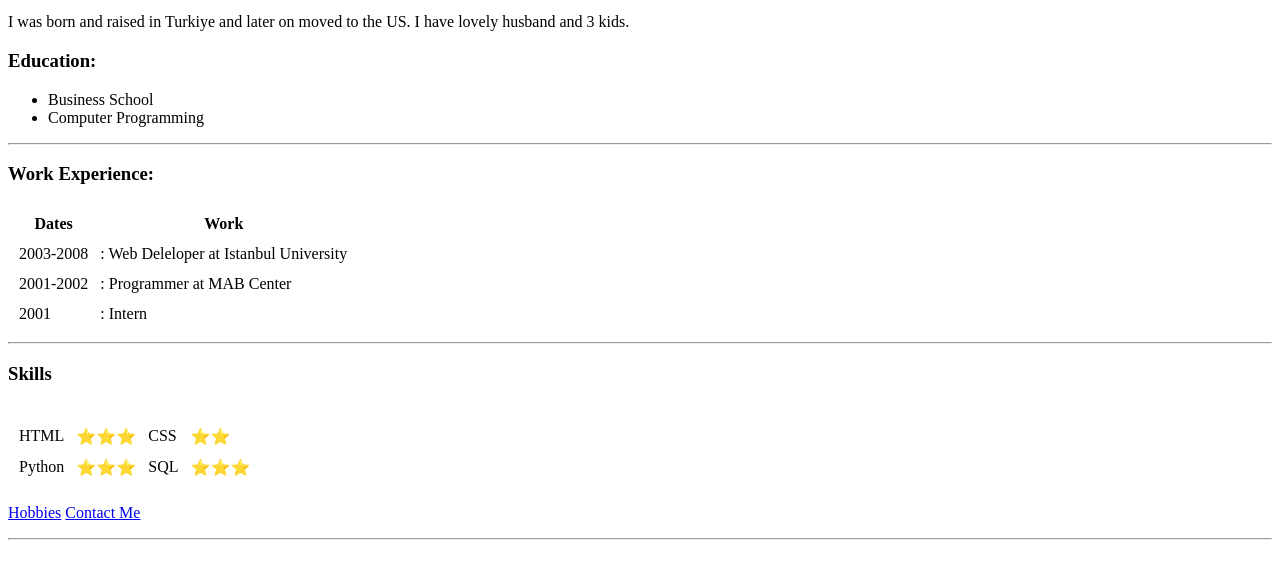
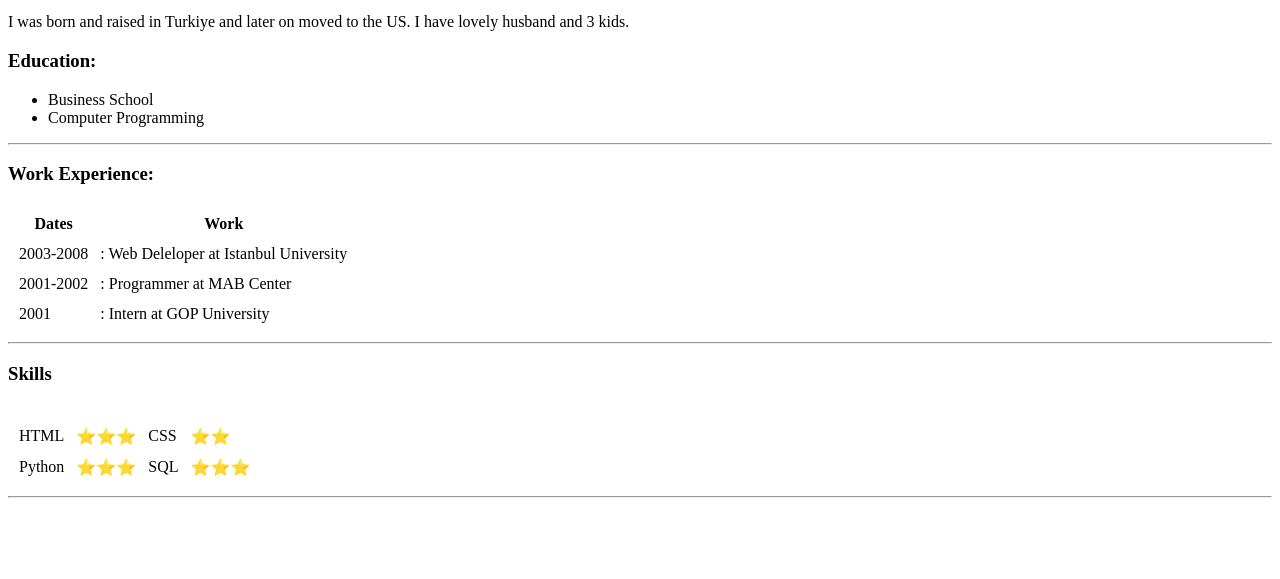
Before and after one commit to mistygoldenflower/cv, a plain HTML site: page index.html in a window 1280 px wide. Shown: the part 211-790 px from the top of the page. Drawn offline with Linux system fonts and the light colour scheme; files whose address does not match are found by name.

Commit message:
Update index.html

```diff
--- a/index.html
+++ b/index.html
@@ -7,7 +7,7 @@
   <body>
     <table cellspacing=20>
       <tr>
-        <td><img src="/Users/zehragul/Desktop/rosewallpaper.png" width="100" alt="myphoto">
+        <td><img src="rosewallpaper.png" width="100" alt="myphoto">
         </td>
         <td>
           <h1>Zehra Gul Cabuk</h1>
@@ -52,7 +52,7 @@
           </tr>
           <tr>
             <td>2001</td>
-            <td>: Intern </td>
+            <td>: Intern at GOP University </td>
           </tr>
         </tbody>
       </table>
@@ -81,16 +81,6 @@
         </tbody>
       </table>
 
-    <p>
-      <a href="hobbies.html"> Hobbies</a>
-      <a href="contact.html"> Contact Me </a>
-    </p>
-
-
-
-
-
-
     <hr>
   </body>
 </html>
```
